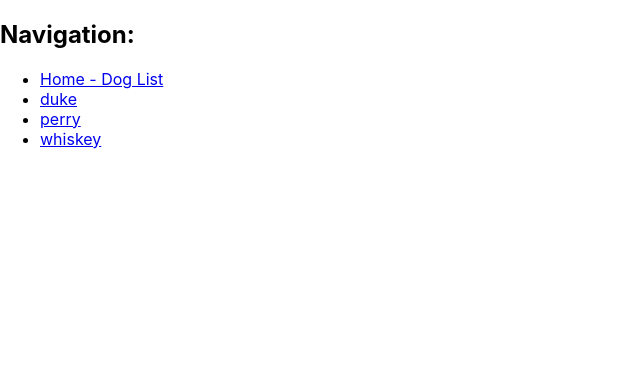
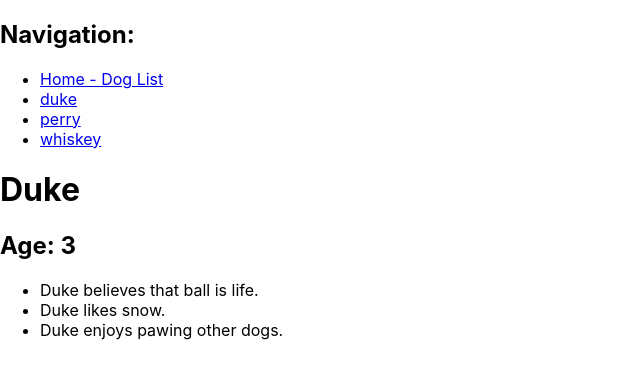
Before and after one commit to crystal-tran/react-router-dogfinder, a React (Create React App) app: page /dogs/duke in a window 1280 px wide. Shown: the top 378 px of the page, without its empty margins (0-640 px from the left). Built offline with nearby package versions, Linux system fonts and the light colour scheme; data requests are answered from the project's data file; the HTML template or start-up script is replaced by a standard one.

Commit message:
got dog details to show data

```diff
--- a/src/App.js
+++ b/src/App.js
@@ -1,7 +1,6 @@
 import './App.css';
 import Nav from './Nav';
 import { BrowserRouter, Route, Routes, Navigate } from "react-router-dom";
-//TODO: ask about VSCode red underlining
 import DogList from './DogList';
 import DogFinder from './DogFinder';
 
--- a/src/DogDetails.js
+++ b/src/DogDetails.js
@@ -2,16 +2,26 @@ import React from 'react';
 
 /** Component to show details for a dog
  *
- * Props: dogName
+ * Props:
+ * - dogData { name, age, src, facts,...}
  *
  * State: None
 */
 
-function DogDetails({ dogName }){
+function DogDetails({ dogData }) {
 
-  return(
-    <div></div>
+  console.log("Dog details. dogData:", dogData);
 
+  return (
+    <div className="DogDetails">
+      <h1>{dogData.name}</h1>
+      <h2>Age: {dogData.age}</h2>
+      <ul>
+        {dogData.facts.map((fact, idx) =>
+          <li key={`fact-${idx}`}>{fact}</li>
+        )}
+      </ul>
+    </div>
   );
 
 }
--- a/src/DogFinder.js
+++ b/src/DogFinder.js
@@ -1,4 +1,5 @@
 import React from 'react';
+import { useState } from "react";
 import { useParams, Navigate } from 'react-router-dom';
 import DogDetails from './DogDetails';
 
@@ -18,22 +19,30 @@ const BASE_DOG_URL = "http://localhost:5001/dogs";
 
 function DogFinder({ dogNames }) {
   const { dogName } = useParams();
+  const [dogData, setDogData] = useState();
 
   if (!(dogNames.includes(dogName))) {
     return <Navigate to="/" />;
   }
 
-  let dogData;
-  async function getDog() {
+  /** Get data for dog being found from server and set state of dogData */
+  async function getDogData() {
     const response = await fetch(BASE_DOG_URL);
     const data = await response.json();
-    dogData = data;
+
+    const dogDataResult = (data.filter(dog => dog.src === dogName))[0]
+    setDogData(dogDataResult);
   }
 
+  if (dogData === undefined) {
+    getDogData();
+  }
 
   return (
     <div>
-      <DogDetails dogName={dogName} dogData={dogData} />
+      {dogData &&
+        <DogDetails dogName={dogName} dogData={dogData} />
+      }
     </div>
   );
 }
```
